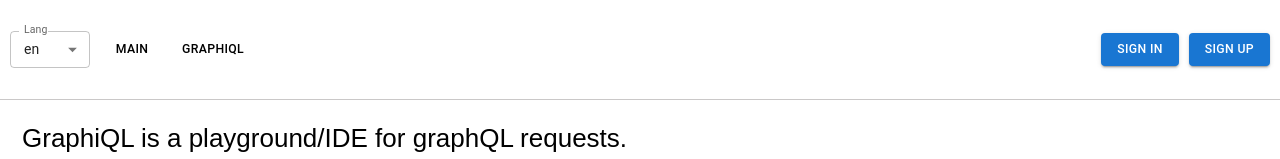
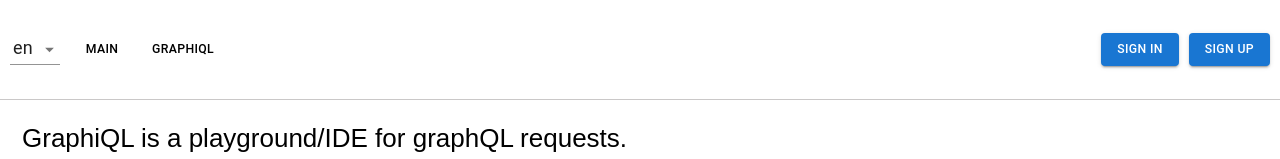
Before and after one commit to olegpl1993/graphiql, a React (Vite) app: page / in a window 1280 px wide. Shown: the top 159 px of the page. Built offline with nearby package versions, Linux system fonts and the light colour scheme.

Commit message:
feat: improve lang select

```diff
--- a/src/components/Header/Header.tsx
+++ b/src/components/Header/Header.tsx
@@ -2,7 +2,6 @@
 import React, { useState } from 'react';
 import { Box, Button } from '@mui/material';
 import { NavLink } from 'react-router-dom';
-import InputLabel from '@mui/material/InputLabel';
 import MenuItem from '@mui/material/MenuItem';
 import FormControl from '@mui/material/FormControl';
 import Select, { SelectChangeEvent } from '@mui/material/Select';
@@ -38,18 +37,19 @@
       )}
       <div className={scrollPos ? 'header _scroll' : 'header'}>
         <div className="row">
-          <Box sx={{ minWidth: 80 }}>
-            <FormControl fullWidth size="small">
-              <InputLabel id="demo-simple-select-label">Lang</InputLabel>
+          <Box sx={{ minWidth: 50 }}>
+            <FormControl fullWidth size="small" variant="standard">
               <Select
-                labelId="demo-simple-select-label"
-                id="demo-simple-select"
+                sx={{ fontSize: 18, textAlign: 'center' }}
                 value={lang}
-                label="Age"
                 onChange={handleChangeLang}
               >
-                <MenuItem value="en">en</MenuItem>
-                <MenuItem value="ru">ru</MenuItem>
+                <MenuItem value="en" sx={{ fontSize: 16 }}>
+                  en
+                </MenuItem>
+                <MenuItem value="ru" sx={{ fontSize: 16 }}>
+                  ru
+                </MenuItem>
               </Select>
             </FormControl>
           </Box>
```
